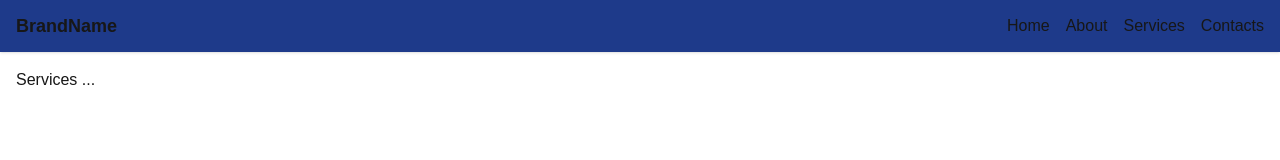
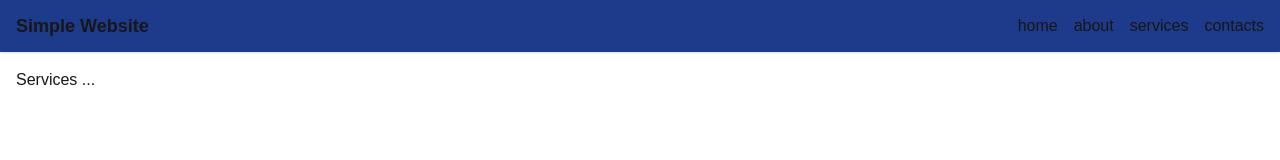
Before and after one commit to cbz77/next_app_layout, a Next.js app: page /services in a window 1280 px wide. Shown: the top 160 px of the page. Built offline with nearby package versions, Linux system fonts and the light colour scheme.

Commit message:
url adresy objekt

```diff
--- /dev/null
+++ b/src/components/desktop_menu.tsx
@@ -0,0 +1,17 @@
+import React from "react";
+import url_adresy from "./url_adresy";
+
+const DesktopMenu = () => {
+
+    return (
+        <div className="hidden md:flex space-x-4">
+
+            {Object.entries(url_adresy).map(([name, url]) => (
+                <a key={name} href={url} className="hover:text-gray-400">{name}</a>
+            ))}
+
+        </div>
+    );
+};
+
+export default DesktopMenu;
--- a/src/components/header.tsx
+++ b/src/components/header.tsx
@@ -1,12 +1,14 @@
 'use client'
 import { FC } from "react";
 import { useState } from "react";
+import DesktopMenu from "./desktop_menu";
+import MobileMenu from "./mobile_menu";
+import url_adresy from "./url_adresy";
 
 const Header: FC = () => {
 
     const toggleMenu = () => {
-        const nav = document.querySelector('nav');
-        nav?.classList.toggle('hidden');
+        setIsOpen(!isOpen);
     }
 
     const [isOpen, setIsOpen] = useState(false);
@@ -16,33 +18,21 @@ const Header: FC = () => {
             <nav className="flex items-center justify-between px-4 py-3">
 
                 {/* Logo or Brand Name */}
-                <a href="/" className="text-lg font-semibold">BrandName</a>
+                <a href={url_adresy.home} className="text-lg font-semibold">Simple Website</a>
 
                 {/* Desktop Menu Items */}
-                <div className="hidden md:flex space-x-4">
-                <a href="/" className="hover:text-gray-400">Home</a>
-                <a href="/about" className="hover:text-gray-400">About</a>
-                <a href="/services" className="hover:text-gray-400">Services</a>
-                <a href="/contacts" className="hover:text-gray-400">Contacts</a>
-                </div>
+                <DesktopMenu></DesktopMenu>
 
                 {/* Mobile Menu Button */}
-                <button onClick={toggleMenu} className="md:hidden p-2 rounded text-gray-400 hover:bg-gray-700 focus:outline-none">
-                <svg className="h-6 w-6" fill="currentColor" viewBox="0 0 20 20">
-                    <path fillRule="evenodd" d="M3 5h14M3 10h14m-7 5h7" clipRule="evenodd" />
-                </svg>
+                <button onClick={toggleMenu} className="md:hidden p-2 rounded text-white hover:bg-blue-700 focus:outline-none">
+                    <svg xmlns="http://www.w3.org/2000/svg" fill="none" viewBox="0 0 24 24" strokeWidth={1.5} stroke="currentColor" className="size-6">
+                        <path strokeLinecap="round" strokeLinejoin="round" d="M3.75 6.75h16.5M3.75 12h16.5m-16.5 5.25h16.5" />
+                    </svg>
                 </button>
+
             </nav>
 
-            {/* Dropdown Menu for Mobile */}
-            {isOpen && (
-                <div className="md:hidden px-2 pt-2 pb-3 space-y-1">
-                <a href="#" className="block text-gray-300 hover:bg-gray-700 px-3 py-2 rounded-md">Home</a>
-                <a href="#" className="block text-gray-300 hover:bg-gray-700 px-3 py-2 rounded-md">About</a>
-                <a href="#" className="block text-gray-300 hover:bg-gray-700 px-3 py-2 rounded-md">Services</a>
-                <a href="#" className="block text-gray-300 hover:bg-gray-700 px-3 py-2 rounded-md">Contact</a>
-                </div>
-            )}
+            <MobileMenu isOpen={isOpen} toggleMenu={toggleMenu} />
 
         </header>
     );
--- /dev/null
+++ b/src/components/mobile_menu.tsx
@@ -0,0 +1,31 @@
+import React from "react";
+import url_adresy from "./url_adresy";
+
+interface MobileMenuProps {
+    isOpen: boolean;
+    toggleMenu: () => void;
+  }
+
+const MobileMenu = ({isOpen, toggleMenu}: MobileMenuProps) : JSX.Element => {
+
+    return (
+
+        <div>
+
+            {/* Dropdown Menu for Mobile */}
+            {isOpen && (
+                <div className="md:hidden px-2 pt-2 pb-3 space-y-1">
+
+                    {Object.entries(url_adresy).map(([name, url]) => (
+                        <a key={name} href={url} className="block text-gray-300 hover:bg-gray-700 px-3 py-2 rounded-md">{name}</a>
+                    ))}
+
+                </div>
+            )}
+
+        </div>
+
+    );
+};
+
+export default MobileMenu;
--- /dev/null
+++ b/src/components/url_adresy.tsx
@@ -0,0 +1,10 @@
+import React from "react";
+
+const url_adresy = {
+    home: "/",
+    about: "/about",
+    services: "/services",
+    contacts: "/contacts"
+}
+
+export default url_adresy
```
